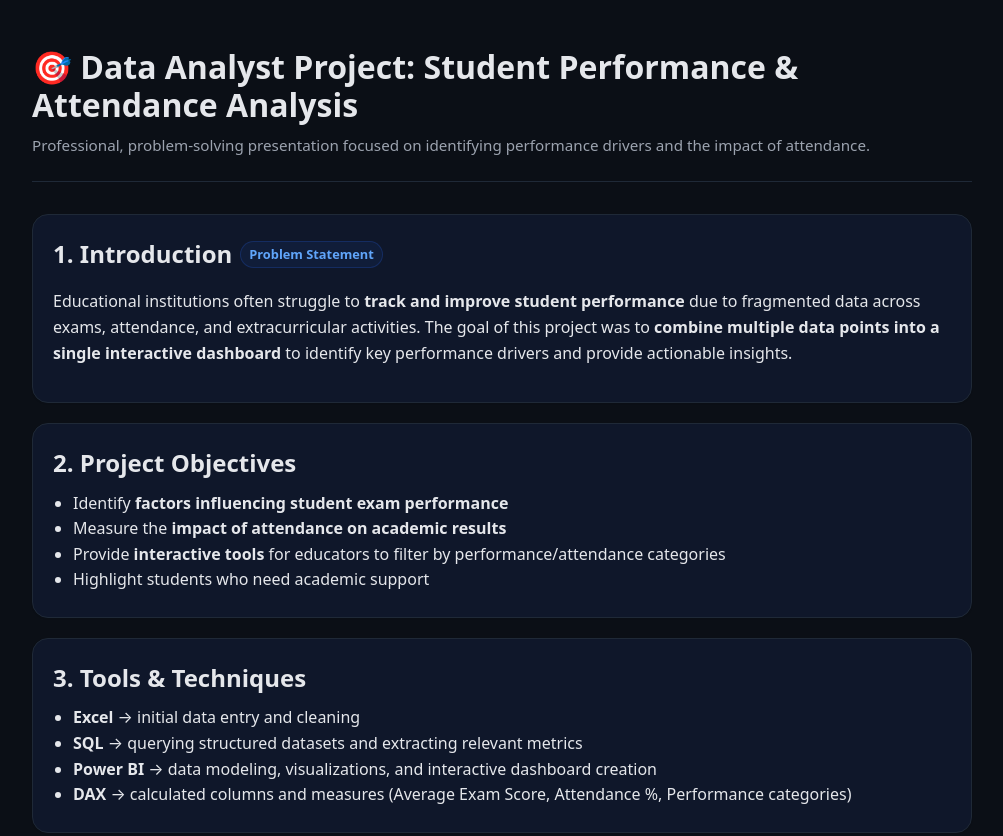
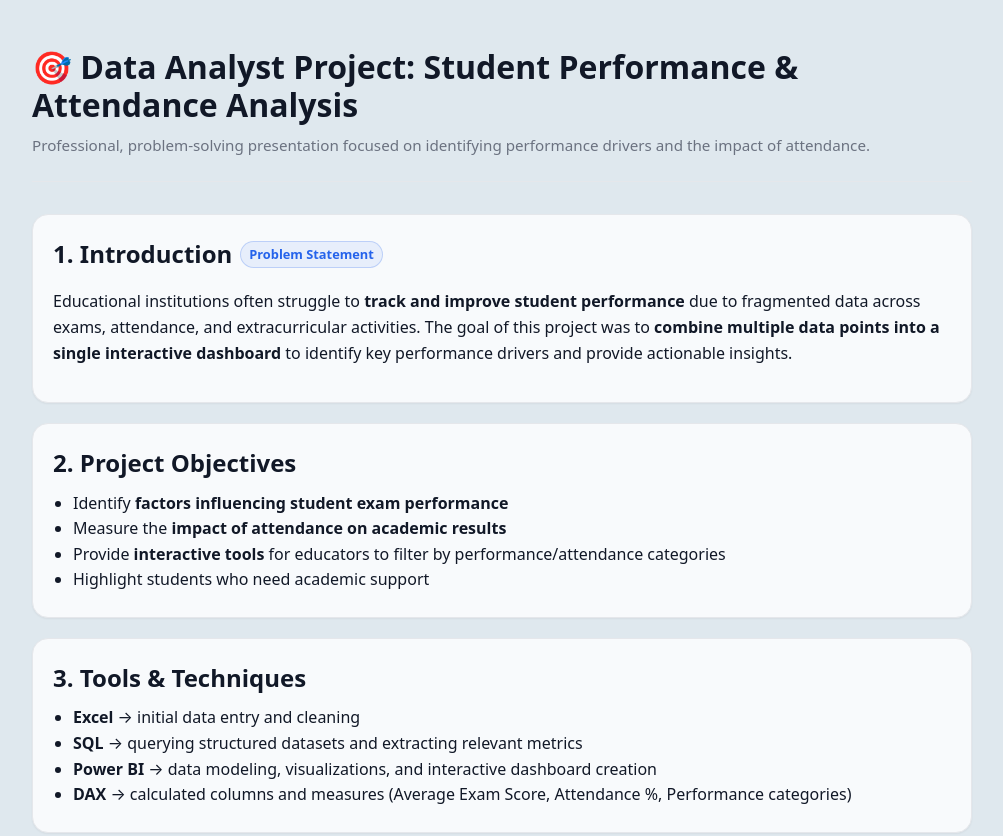
Before and after one commit to keerthiramesh8/Attendance-Insights-Project, a plain HTML site: page index.html in a window 1280 px wide. Shown: the top 836 px of the page, without its empty margins (138-1141 px from the left). Drawn offline with Linux system fonts and the dark colour scheme.

Commit message:
Update index.html
updated background color

```diff
--- a/index.html
+++ b/index.html
@@ -12,9 +12,6 @@
       --accent: #2563eb;
       --card: #f8fafc;
       --border: #e5e7eb;
-    }
-    @media (prefers-color-scheme: dark) {
-      :root { --bg:#0b0f16; --ink:#e5e7eb; --muted:#9ca3af; --accent:#60a5fa; --card:#0f172a; --border:#1f2937; }
     }
     * { box-sizing: border-box; }
     body {
```
